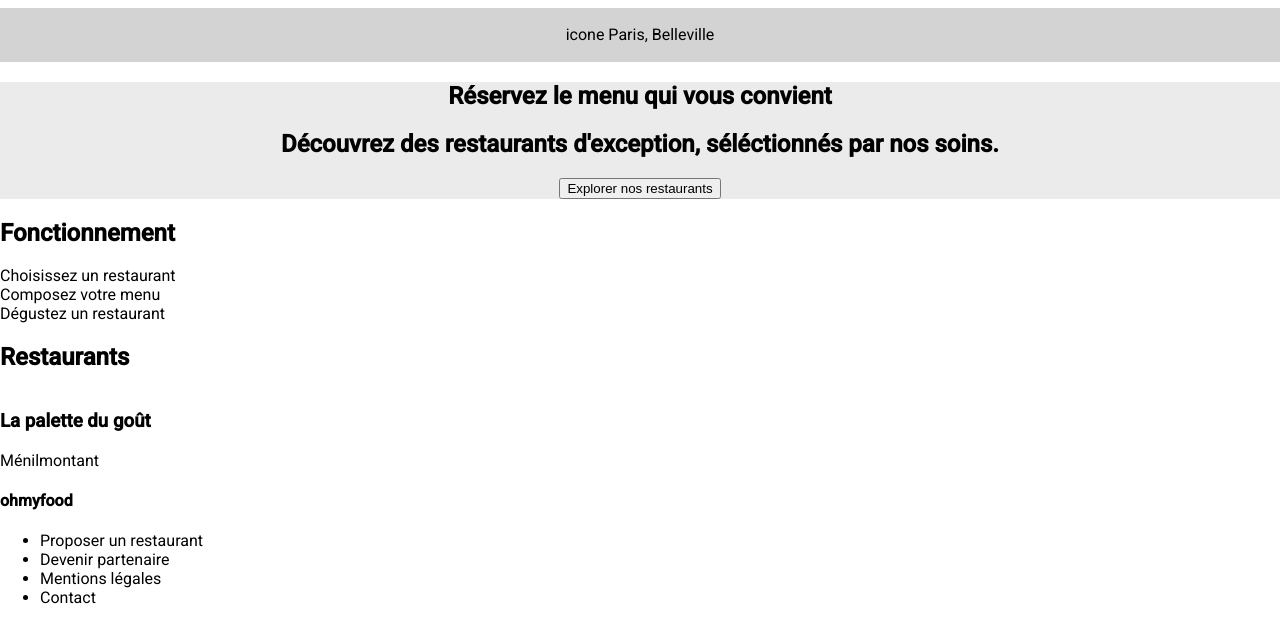
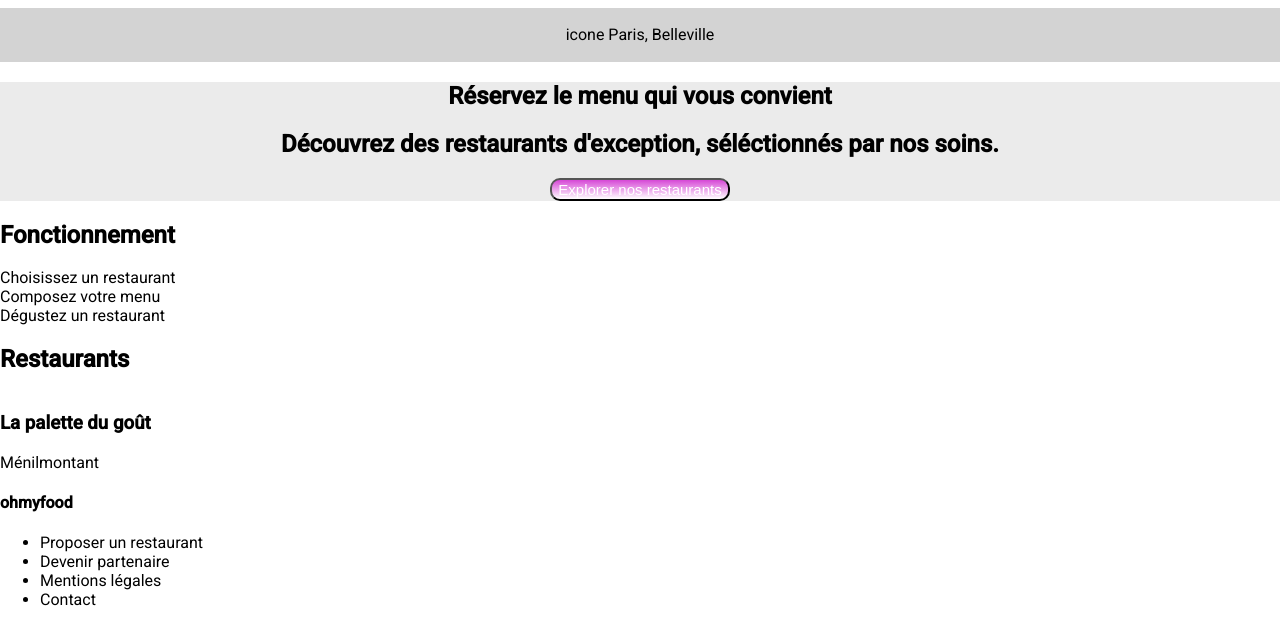
Before and after one commit to khadidja-ka/P3.khadidja.k, a plain HTML site: page index.html in a window 1280 px wide. Shown: the part 86-730 px from the top of the page. Drawn offline with Linux system fonts and the light colour scheme; a web font is replaced by a local one.

Commit message:
linear gradient

```diff
--- a/css/style.css
+++ b/css/style.css
@@ -36,3 +36,10 @@ header {
   background-color: rgb(235, 235, 235);
   text-align: center;
 }
+
+button {
+  color: white;
+  font-size: 15px;
+  background: linear-gradient(rgb(214, 71, 214), white);
+  border-radius: 10px;
+}
```
